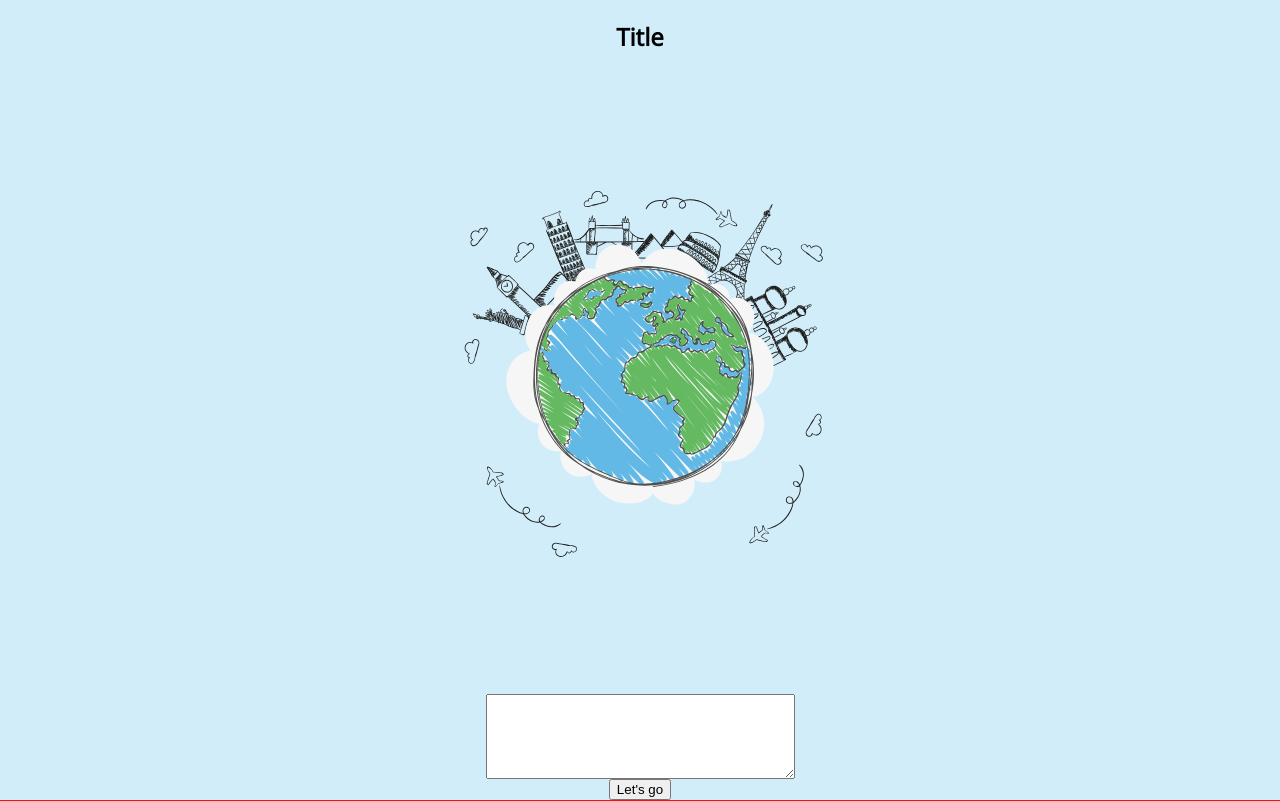
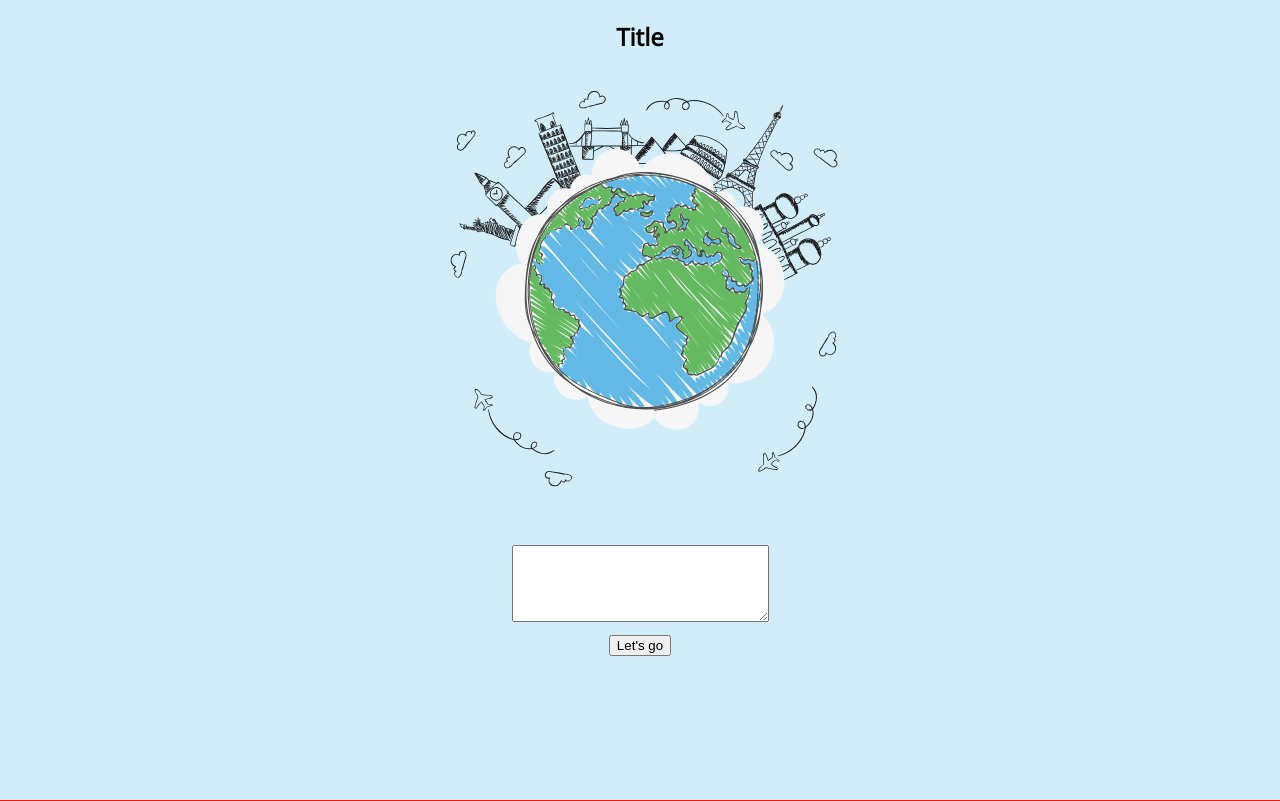
Before and after one commit to ryane1/GC-Final-Project, an Angular app: page / in a window 1280 px wide. Shown: the top 801 px of the page. Built offline with nearby package versions, Linux system fonts and the light colour scheme; a web font is replaced by a local one.

Commit message:
working mobile to desktop main styling

```diff
--- a/src/app/story/anger-disgust/anger-disgust.component.css
+++ b/src/app/story/anger-disgust/anger-disgust.component.css
@@ -1,74 +1,73 @@
-.anger1{
+p {
+  font-size: 12px;
+}
+.anger1 {
   background-color: #fe1100;
   height: 100vh;
-
 }
-.anger1>div{
+.anger1 > div {
   padding: 20px;
   position: relative;
   top: 35%;
   right: -8px;
   text-align: right;
-    color:white;
+  color: white;
 }
-.anger2{
+.anger2 {
   background-color: #b31509;
   height: 100vh;
-
 }
-.anger2>div{
+.anger2 > div {
   padding: 20px;
-    padding-top:38px;
-    color:white;
+  padding-top: 38px;
+  color: white;
 }
-.anger3{
+.anger3 {
   background-color: #7e84ad;
   height: 100vh;
-
 }
-.anger3>div{
+.anger3 > div {
   padding: 20px;
   position: relative;
-    top:44%;
-    color:white;
+  top: 24%;
+  color: white;
 }
-.anger4{
+.anger4 {
   background-color: #5c595a;
   height: 100vh;
-
 }
-.anger4>div{
+.anger4 > div {
   padding: 20px;
   position: relative;
-    top: 35%;
+  top: 25%;
   right: -8px;
   text-align: right;
-    color:white;
+  color: white;
 }
-.anger5{
+.anger5 {
   background-color: #44385c;
   height: 100vh;
 }
-.anger5>div{
+.anger5 > div {
   padding: 20px;
-    padding-top:38px;
-    color:white;
+  padding-top: 38px;
+  color: white;
 }
-@media only screen and (min-width:992px){
-    div > p{
-       font-size:20px;
+@media only screen and (min-width: 768px) {
+  div > p {
+    font-size: 14px;
   }
-   .anger1>div,.anger4>div{
-       float:right;
+  .anger1 > div,
+  .anger4 > div {
+    float: right;
   }
-   div{
-       width:500px;
+  div {
+    width: 500px;
   }
-   .anger3>div{
-    /* position: relative; */
+  .anger3 > div {
     top: 45%;
   }
-   .anger4>div{
-       top:24%;
+  .anger4 > div {
+    top: 24%;
   }
 }
--- a/src/app/story/story.component.css
+++ b/src/app/story/story.component.css
@@ -1,35 +1,50 @@
-section{
+section {
   display: flex;
   flex-direction: column;
   align-items: center;
   justify-content: space-between;
+  height: 90vh;
+}
+.main-background {
   width: 100%;
   height: 100vh;
   background-color: #d1edfa;
-
 }
- h1,textarea,button,form{
+form {
+  margin-bottom: 20%;
+}
+h1,
+textarea,
+button,
+form {
   display: flex;
   flex-direction: column;
   justify-content: center;
   align-items: center;
 }
-img{
-    position: relative;
-    top:15px;
-    height:300px;
-    width:300px;
+h1 {
+  padding-bottom: 0;
+  margin-bottom: 0;
+}
+img {
+  height: 60%;
+  width: 60%;
+  margin: 0;
+  padding: 0;
+}
+textarea,
+form {
+  margin: 0;
+  padding: 0;
 }
 
-@media only screen and (min-width:992px){
-    img{
-        height:400px;
-        width:400px;
+@media only screen and (min-width: 768px) {
+  textarea {
+    /* height: 40px; */
+    margin-top: 5%;
+    margin-bottom: 5%;
   }
-    textarea{
-        margin-top:40px;
-        height: 79px;
-        width: 303px;
+  form {
+    margin-bottom: 5%;
   }
-
 }
--- a/src/app/story/story.component.html
+++ b/src/app/story/story.component.html
@@ -1,13 +1,15 @@
+<div class="main-background">
   <section class="main">
     <h1>Title</h1>
 
     <img src="assets\images\worldmap.svg" />
 
     <form #userInput="ngForm" (ngSubmit)="analyzeUserData(userInput)">
-    <textarea cols="30" rows="10" ngModel name="textInput"></textarea>
+      <textarea cols="30" rows="5" ngModel name="textInput"></textarea>
       <button>Let's go</button>
     </form>
   </section>
+</div>
 <app-joy-suprise *ngIf="showJoySurprise"></app-joy-suprise>
 <app-sadness-fear *ngIf="showSadnessFear"></app-sadness-fear>
 <app-anger-disgust *ngIf="showAngerDisgust"></app-anger-disgust>
```
Lines whose indentation alone changed are shown as unchanged.
